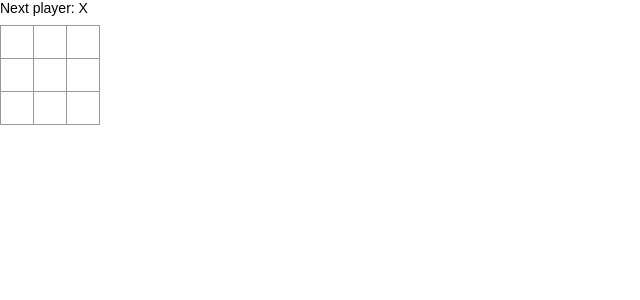
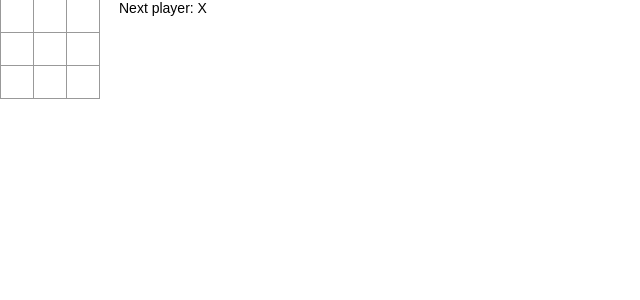
Before and after one commit to hiepnm/react-tutorial, a React (Create React App) app: page / in a window 1280 px wide. Shown: the top 300 px of the page, without its empty margins (0-640 px from the left). Built offline with nearby package versions, Linux system fonts and the light colour scheme.

Commit message:
Add history state, upward to App class

```diff
--- a/src/App.js
+++ b/src/App.js
@@ -9,38 +9,13 @@
 )
 
 class Board extends Component {
-  constructor() {
-    super();
-    this.state = {
-        squares: Array(9).fill(null),
-        xIsNext: true,
-    };
+  renderSquare(i) {
+    return <Square value={this.props.squares[i]} onClick={() => this.props.onClick(i)} />;
   }
-  renderSquare(i) {
-    return <Square value={this.state.squares[i]} onClick={() => this.handleClick(i)}/>;
-  }
-  handleClick(i) {
-    const squares = this.state.squares.slice();
-    if (calculateWinner(squares) || squares[i]) {
-      return;
-    }
-    squares[i] = this.state.xIsNext ? 'X' : 'O';
-    this.setState({
-      squares: squares,
-      xIsNext: !this.state.xIsNext,
-    });
-  }
+
   render() {
-    const winner = calculateWinner(this.state.squares);
-    let status;
-    if (winner) {
-      status = 'Winner: ' + winner;
-    } else {
-      status = 'Next player: ' + (this.state.xIsNext ? 'X' : 'O');
-    }
     return (
       <div>
-        <div className="status">{status}</div>
         <div className="board-row">
           {this.renderSquare(0)}
           {this.renderSquare(1)}
@@ -62,18 +37,55 @@
 }
 
 class App extends React.Component {
+  constructor() {
+    super();
+    this.state = {
+      history: [{
+        squares: Array(9).fill(null)
+      }],
+      xIsNext: true
+    };
+  }
   render() {
+    const history = this.state.history;
+    const current = history[history.length - 1];
+    const winner = calculateWinner(current.squares);
+
+    let status;
+    if (winner) {
+      status = 'Winner: ' + winner;
+    } else {
+      status = 'Next player: ' + (this.state.xIsNext ? 'X' : 'O');
+    }
     return (
       <div className="game">
         <div className="game-board">
-          <Board />
+          <Board
+            squares={current.squares}
+            onClick={(i) => this.handleClick(i)}
+          />
         </div>
         <div className="game-info">
-          <div>{/* status */}</div>
+          <div>{status}</div>
           <ol>{/* TODO */}</ol>
         </div>
       </div>
     );
+  }
+  handleClick(i) {
+    const history = this.state.history;
+    const current = history[history.length - 1];
+    const squares = current.squares.slice();
+    if (calculateWinner(squares) || squares[i]) {
+      return;
+    }
+    squares[i] = this.state.xIsNext ? 'X' : 'O';
+    this.setState({
+      history: history.concat([{
+        squares: squares
+      }]),
+      xIsNext: !this.state.xIsNext,
+    });
   }
 }
 
```
